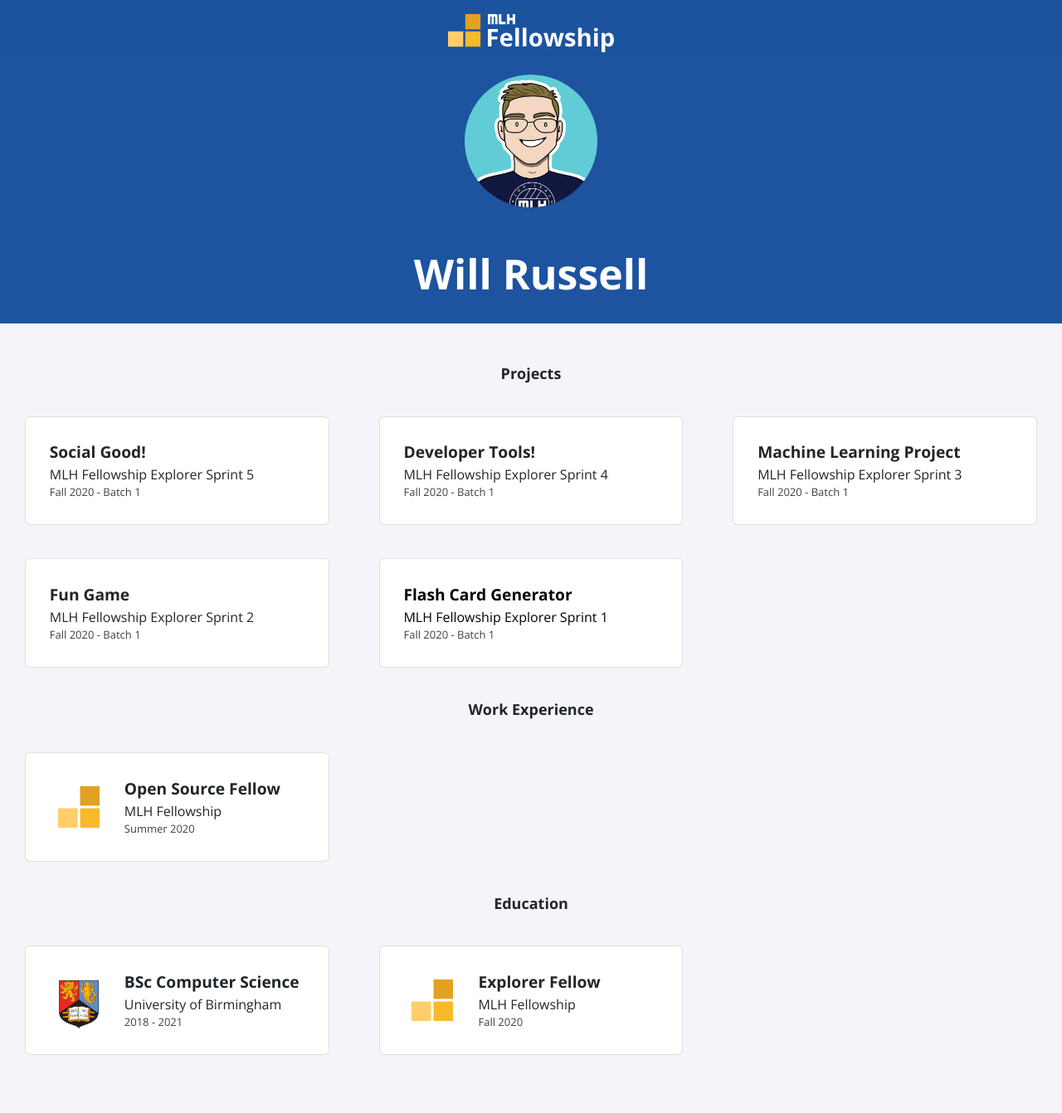
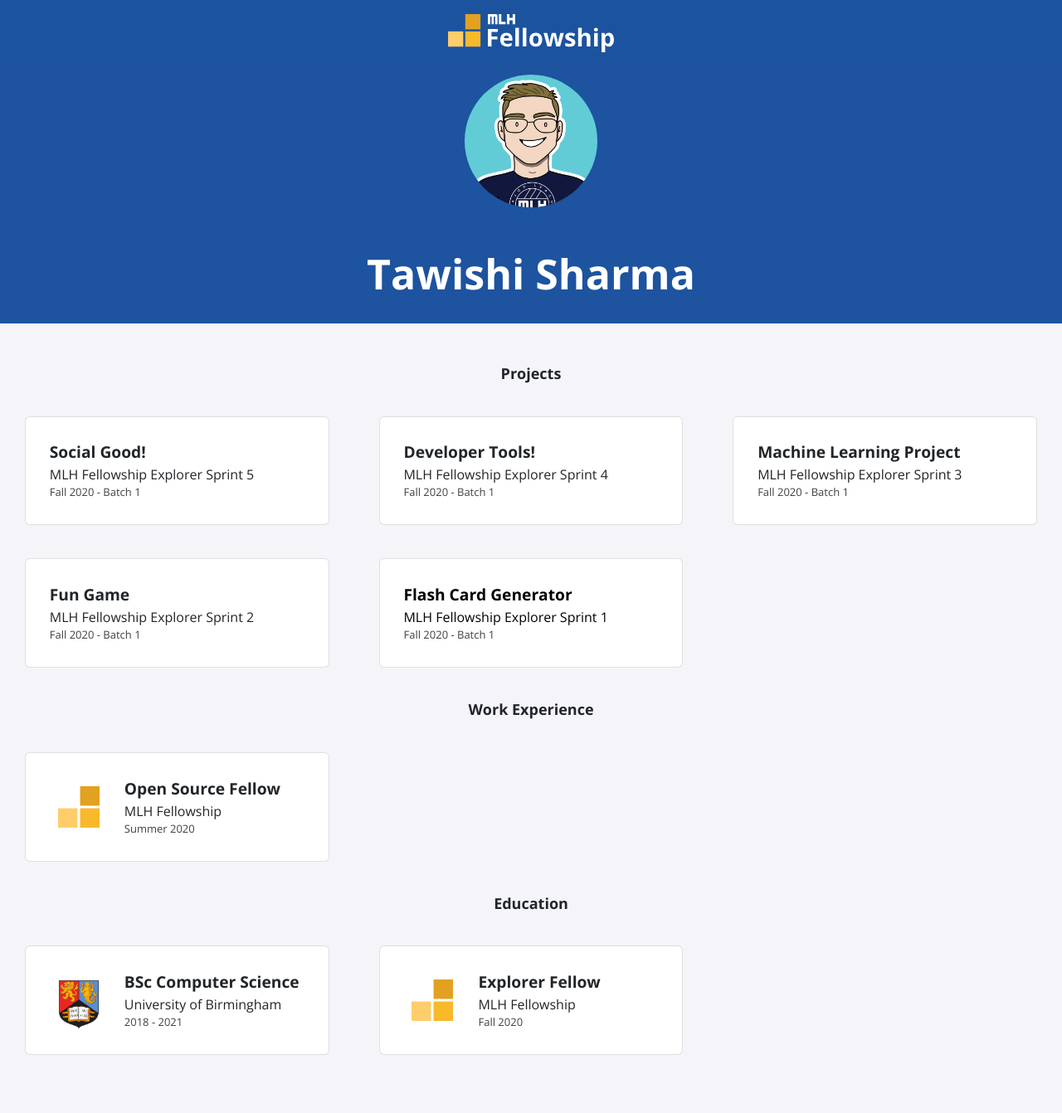
Before and after one commit to Tawishi/Tawishi.github.io, a Jekyll site: the page built from index.html, in a window 1280 px wide. Shown: the whole page at 83% size. Built offline with Jekyll 4.4.1, drawn with Linux system fonts in a browser that asks for light colours; nearby versions of some CDN libraries.

Commit message:
Updated info

```diff
--- a/_config.yml
+++ b/_config.yml
@@ -1,13 +1,13 @@
-title: "Will Russell"
-email: fellowship@mlh.io
+title: "Tawishi Sharma"
+email: tawishisharma1@gmail.com
 description: >- # this means to ignore newlines until "baseurl:"
   Write an awesome description for your new site here. You can edit this
   line in _config.yml. It will appear in your document head meta (for
   Google search results) and in your feed.xml site description.
 baseurl: "/"
 url: "/portfolio-template"
-twitter_username: mlhacks
-github_username:  mlh-fellowship
+twitter_username: tawishi1
+github_username:  Tawishi
 
 sass:
   sass_dir: _sass
```
